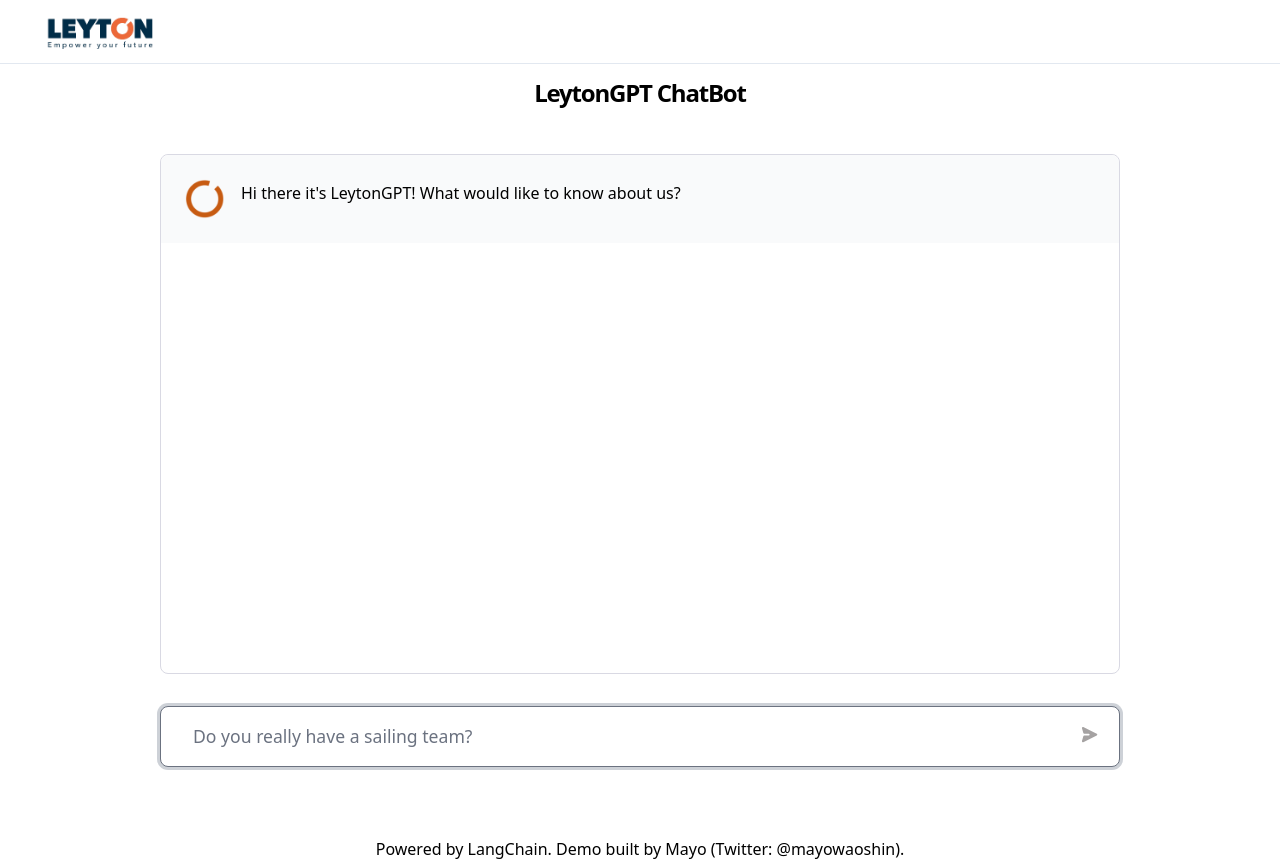
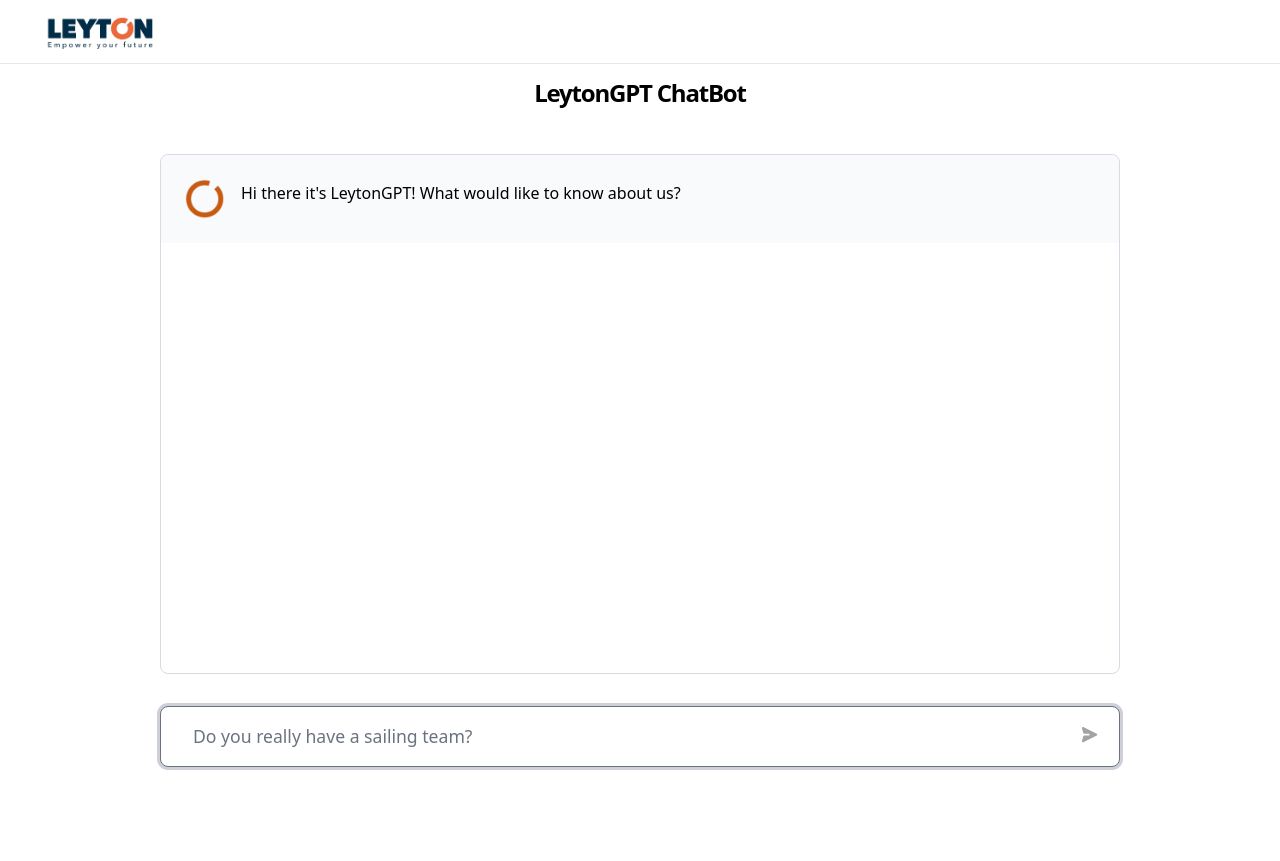
Before and after one commit to mayooear/langchain-supabase-website-chatbot, a Next.js app: page / in a window 1280 px wide. After the commit the page ends 837 px from the top, so only its background shows below. Built offline with nearby package versions, Linux system fonts and the light colour scheme.

Commit message:
hiding credit

```diff
--- a/pages/index.tsx
+++ b/pages/index.tsx
@@ -221,9 +221,9 @@
           </main>
         </div>
         <footer className="m-auto">
-          <a href="https://twitter.com/mayowaoshin">
-            Powered by LangChain. Demo built by Mayo (Twitter: @mayowaoshin).
-          </a>
+          {/*<a href="https://twitter.com/mayowaoshin">*/}
+          {/*  Powered by LangChain. Demo built by Mayo (Twitter: @mayowaoshin).*/}
+          {/*</a>*/}
         </footer>
       </Layout>
     </>
```
